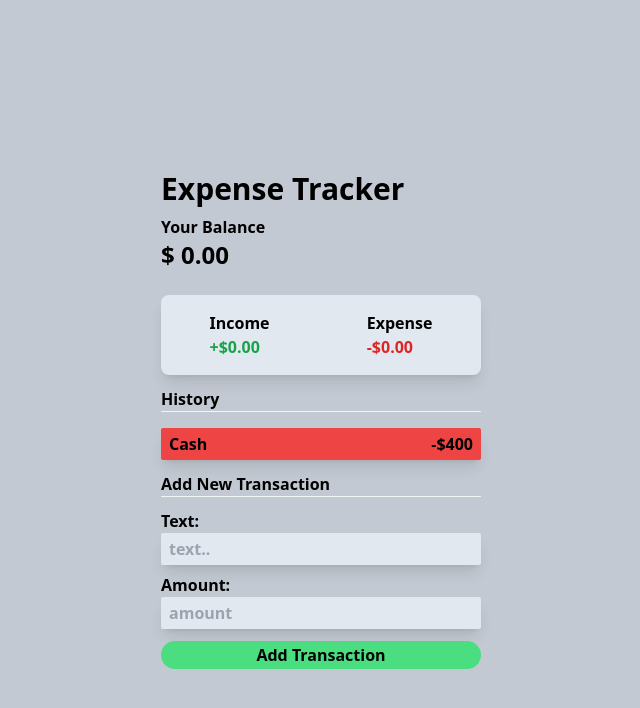
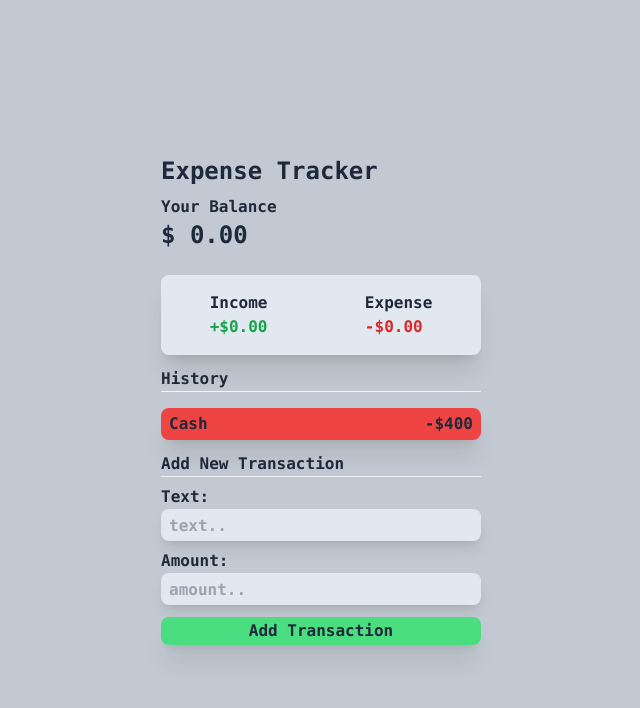
Before and after one commit to BABUadhikari/expense_tracker, a React (Create React App) app: page / in a window 1280 px wide. Shown: the top 708 px of the page, without its empty margins (319-959 px from the left). Built offline with nearby package versions, Linux system fonts and the light colour scheme.

Commit message:
layout refined

```diff
--- a/src/components/AddTransaction.js
+++ b/src/components/AddTransaction.js
@@ -1,31 +1,31 @@
-import React from 'react'
+import React, { useState } from 'react'
 
 const AddTransaction = () => {
+
+  const [text, setText] = useState("");
+  const [amount, setAmount] = useState()
+
+
   return (
     <div className='mt-3'>
       <div>
         <h1>Add New Transaction</h1>
-        <hr class="h-px bg-gray-100 border-0 dark:bg-gray-400 shadow-xl rounded-xl"></hr>
+        <hr className="h-px bg-gray-100 border-0 dark:bg-gray-400 shadow-xl rounded-lg"></hr>
       </div>
 
-      <div className='mt-3'>
-
-        <form>
+      <form >
         <div className='mt-2 '>
           <label htmlFor="text">Text:</label><br />
-            <input type="text" placeholder="text.." className='h-8 px-2 w-80 bg-slate-200 shadow-lg rounded-sm ' /><br />
+          <input type="text" placeholder="text.." className='h-8 px-2 w-80 bg-slate-200 shadow-lg rounded-lg ' value={text} onChange={(e) => setText(e.target.value)} /><br />
         </div>
         <div className='mt-2'>
           <label htmlFor="amount">Amount:</label><br />
-            <input type="text" placeholder='amount' className='h-8 px-2 w-80 bg-slate-200 shadow-lg rounded-sm' /><br />
+          <input type="text" placeholder='amount..' className='h-8 px-2 w-80 bg-slate-200 shadow-lg rounded-lg' value={amount} onChange={(e) => setAmount(e.target.value)} /><br />
         </div>
 
-          <button className="text-center mt-3 bg-green-400 py-0.5 rounded-3xl w-80 hover:bg-green-700 ">Add Transaction</button>
+        <button className="text-center mt-3 bg-green-400 py-0.5 rounded-lg w-80 hover:bg-green-700 shadow-xl ">Add Transaction</button>
 
       </form>
-
-      </div>
-
     </div>
   )
 }
--- a/src/components/Header.js
+++ b/src/components/Header.js
@@ -3,7 +3,7 @@ import React from 'react'
 function Header() {
   return (
     <>
-      <h1 className='flex text-center text-3xl mt-10 text-black-400'> Expense Tracker</h1>
+      <h1 className='flex text-center text-2xl'> Expense Tracker</h1>
     </>
   )
 }
--- a/src/components/IncomeExpense.js
+++ b/src/components/IncomeExpense.js
@@ -2,7 +2,7 @@ import React from 'react'
 
 function IncomeExpense() {
   return (
-    <div className='flex h-20 mt-6 justify-around items-center bg-slate-200 shadow-lg rounded-lg'>
+    <div className='flex h-20 mt-6 justify-around items-center bg-slate-200 shadow-xl rounded-lg'>
       <div >
         <h1>Income</h1>
         <p className='text-green-600'>+$0.00</p>
--- a/src/components/Transaction.js
+++ b/src/components/Transaction.js
@@ -6,11 +6,11 @@ function Transaction() {
       <div className='mt-3 w-80'>
         <div>
           <h1>History</h1>
-          <hr class="h-px bg-gray-100 border-0 dark:bg-gray-400 shadow-xl rounded-xl"></hr>
+          <hr className="h-px bg-gray-100 border-0 dark:bg-gray-400 shadow-xl rounded-lg"></hr>
         </div>
         <div>
           <ul className='mt-4'>
-            <li className='flex items-center h-8 justify-between bg-red-500 shadow-lg rounded-sm px-2'>
+            <li className='flex items-center h-8 justify-between bg-red-500 shadow-xl rounded-lg px-2'>
               Cash <span>-$400</span>
             </li>
           </ul>
--- a/src/index.js
+++ b/src/index.js
@@ -12,8 +12,8 @@ const root = ReactDOM.createRoot(document.getElementById('root'));
 root.render(
   <React.StrictMode>
     <App />
-    <div className='flex  justify-center items-center flex-col w-100 h-screen  text-black-400 font-bold'>
-      <div className='w-80'>
+    <div className='flex  justify-center items-center gap-10 w-100 h-screen  text-slate-800 font-bold font-mono'>
+      <div>
         <Header />
         <Balance />
         <IncomeExpense />
```
Lines whose indentation alone changed are shown as unchanged.
